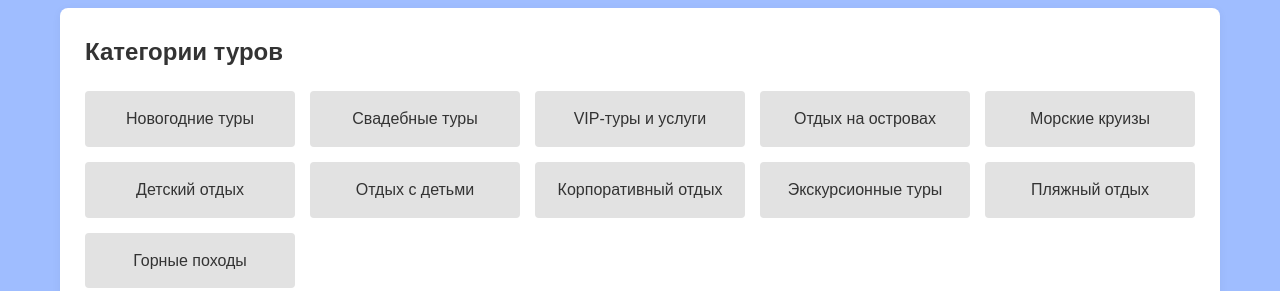
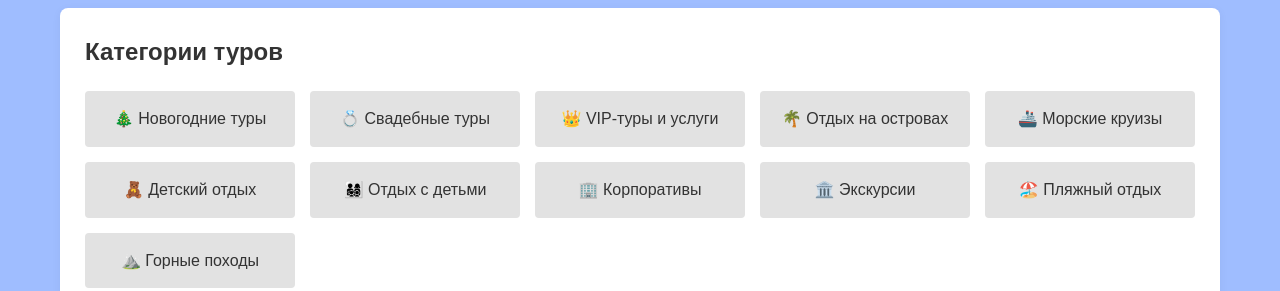
Before and after one commit to BigPanda-IT/Tour-agency, a plain HTML site: page index.html in a window 1280 px wide. Shown: the part 583-874 px from the top of the page. Drawn offline with Linux system fonts and the light colour scheme.

Commit message:
Added emojis to categories

```diff
--- a/index.html
+++ b/index.html
@@ -169,17 +169,17 @@
         <section class="categories-section">
             <h2>Категории туров</h2>
             <div class="categories-grid">
-                <div class="category-item">Новогодние туры</div>
-                <div class="category-item">Свадебные туры</div>
-                <div class="category-item">VIP-туры и услуги</div>
-                <div class="category-item">Отдых на островах</div>
-                <div class="category-item">Морские круизы</div>
-                <div class="category-item">Детский отдых</div>
-                <div class="category-item">Отдых с детьми</div>
-                <div class="category-item">Корпоративный отдых</div>
-                <div class="category-item">Экскурсионные туры</div>
-                <div class="category-item">Пляжный отдых</div>
-                <div class="category-item">Горные походы</div>
+                <div class="category-item">🎄 Новогодние туры</div>
+                <div class="category-item">💍 Свадебные туры</div>
+                <div class="category-item">👑 VIP-туры и услуги</div>
+                <div class="category-item">🌴 Отдых на островах</div>
+                <div class="category-item">🚢 Морские круизы</div>
+                <div class="category-item">🧸 Детский отдых</div>
+                <div class="category-item">👨‍👩‍👧‍👦 Отдых с детьми</div>
+                <div class="category-item">🏢 Корпоративы</div>
+                <div class="category-item">🏛️ Экскурсии</div>
+                <div class="category-item">🏖️ Пляжный отдых</div>
+                <div class="category-item">⛰️ Горные походы</div>
             </div>
         </section>
 
--- a/typesOfTours.js
+++ b/typesOfTours.js
@@ -1,6 +1,6 @@
 // БД для категорий
 const tourData = {
-    "Новогодние туры": {
+    "🎄 Новогодние туры": {
         images: [
             "https://i.pinimg.com/736x/3c/00/57/3c0057686798689d8ca4ddcb787a1df8.jpg",
             "https://avatars.mds.yandex.net/i?id=4f2decfb0782017c77ec20945612821e_l-7863844-images-thumbs&n=13",
@@ -10,7 +10,7 @@ const tourData = {
         description: "Встретьте Новый год в сказочной обстановке! Незабываемая атмосфера праздника и волшебства.",
         link: "categtour.html"
     },
-    "Свадебные туры": {
+    "💍 Свадебные туры": {
         images: [
             "https://avatars.mds.yandex.net/i?id=0be22ffdce409b12ea14689f5f0360fc_l-9211785-images-thumbs&n=13",
             "https://avatars.mds.yandex.net/i?id=f34d8115dcb61bb232777446bfbae1c4_l-4819109-images-thumbs&n=13",
@@ -20,7 +20,7 @@ const tourData = {
         description: "Идеальный медовый месяц в романтических уголках мира. Создайте memories на всю жизнь.",
         link: "categtour.html"
     },
-    "VIP-туры и услуги": {
+    "👑 VIP-туры и услуги": {
         images: [
             "https://avatars.mds.yandex.net/i?id=36c7cb75e815d771f4ee2dbc8182c7b5_l-16349001-images-thumbs&n=13",
             "https://i.pinimg.com/originals/3e/f0/fd/3ef0fd174dc4c65e41759d90d820f3e2.jpg",
@@ -30,7 +30,7 @@ const tourData = {
         description: "Эксклюзивный отдых по высшему разряду. Персональный подход и премиум-сервис.",
         link: "categtour.html"
     },
-    "Отдых на островах": {
+    "🌴 Отдых на островах": {
         images: [
             "https://i.pinimg.com/736x/bb/18/f2/bb18f23af7c1cc8a73c3a51da89c0e99.jpg",
             "https://i.pinimg.com/736x/12/c0/4e/12c04ebef9139052794e664ffa915af4.jpg",
@@ -40,7 +40,7 @@ const tourData = {
         description: "Райские острова с кристально чистой водой и белоснежными пляжами. Идеальный escape от городской суеты.",
         link: "categtour.html"
     },
-    "Морские круизы": {
+    "🚢 Морские круизы": {
         images: [
             "https://avatars.mds.yandex.net/i?id=d35ed591b359f1acbec0c70d79288b8277e44708-10853576-images-thumbs&n=13",
             "https://i.pinimg.com/originals/92/ad/8d/92ad8dbd6de22213d5334299492e3c1a.jpg",
@@ -50,7 +50,7 @@ const tourData = {
         description: "Незабываемые путешествия по морям и океанам. Все включено на роскошных лайнерах.",
         link: "categtour.html"
     },
-    "Детский отдых": {
+    "🧸 Детский отдых": {
         images: [
             "https://avatars.mds.yandex.net/i?id=aa21d24c206fd7a528bc1d29dbfe151d3ac1ea54-4988309-images-thumbs&n=13",
             "https://i.pinimg.com/736x/ad/c5/f0/adc5f0487a83caba793c1c4337fe924d.jpg",
@@ -60,7 +60,7 @@ const tourData = {
         description: "Специальные программы для детей с анимацией, квестами и развивающими занятиями.",
         link: "categtour.html"
     },
-    "Отдых с детьми": {
+    "👨‍👩‍👧‍👦 Отдых с детьми": {
         images: [
             "https://avatars.mds.yandex.net/i?id=8f832256335b0ca5f25d72cb2cf6b955_l-5906237-images-thumbs&n=13",
             "https://avatars.mds.yandex.net/i?id=4d0098815114bc21650e6994b7aa7c7f_l-11846045-images-thumbs&n=13",
@@ -70,7 +70,7 @@ const tourData = {
         description: "Комфортный семейный отдых с продуманной инфраструктурой и развлечениями для всех возрастов.",
         link: "categtour.html"
     },
-    "Корпоративный отдых": {
+    "🏢 Корпоративы": {
         images: [
             "https://avatars.mds.yandex.net/i?id=0aa672c36f98897489ffda5da2d20f10_l-5232882-images-thumbs&n=13",
             "https://avatars.mds.yandex.net/i?id=71851defdff3300d2d12687608192d41_l-4080605-images-thumbs&n=13",
@@ -80,7 +80,7 @@ const tourData = {
         description: "Тимбилдинги, бизнес-тренинги и мотивационные поездки для вашей команды.",
         link: "categtour.html"
     },
-    "Экскурсионные туры": {
+    "🏛️ Экскурсии": {
         images: [
             "https://avatars.mds.yandex.net/i?id=432836284196d58119d03e805bce0980_l-3006166-images-thumbs&n=13",
             "https://grand-auto.by/images/news/290/2049.jpg",
@@ -90,7 +90,7 @@ const tourData = {
         description: "Погружение в культуру и историю самых fascinating мест планеты с профессиональными гидами.",
         link: "categtour.html"
     },
-    "Пляжный отдых": {
+    "🏖️ Пляжный отдых": {
         images: [
             "https://avatars.mds.yandex.net/i?id=c16399a90aa9059b87314bde642601b0_l-4406391-images-thumbs&n=13",
             "https://i.pinimg.com/736x/46/62/e7/4662e725ae23b5045df3b1ee130e6e40.jpg",
@@ -100,7 +100,7 @@ const tourData = {
         description: "Идеальные пляжи, лазурное море и релакс под шум прибоя. Ваш perfect getaway.",
         link: "categtour.html"
     },
-    "Горные походы": {
+    "⛰️ Горные походы": {
         images: [
             "https://avatars.mds.yandex.net/i?id=f5da8dff2a18c66dcd049bcea53298b2_l-5236662-images-thumbs&n=13",
             "https://sun9-79.userapi.com/impf/c831408/v831408748/1ce150/uZgzTnno8pA.jpg?size=807x538&quality=96&sign=eaf7e78ba506f5cc10cb63f52c1a4213&c_uniq_tag=zv9jdTi6WOO54S8hKHBrUmyrp5MoNQySa8rGe-U0MVI&type=album",
```
Also changed, not shown: secondsearch.js (+11 -11 lines).
